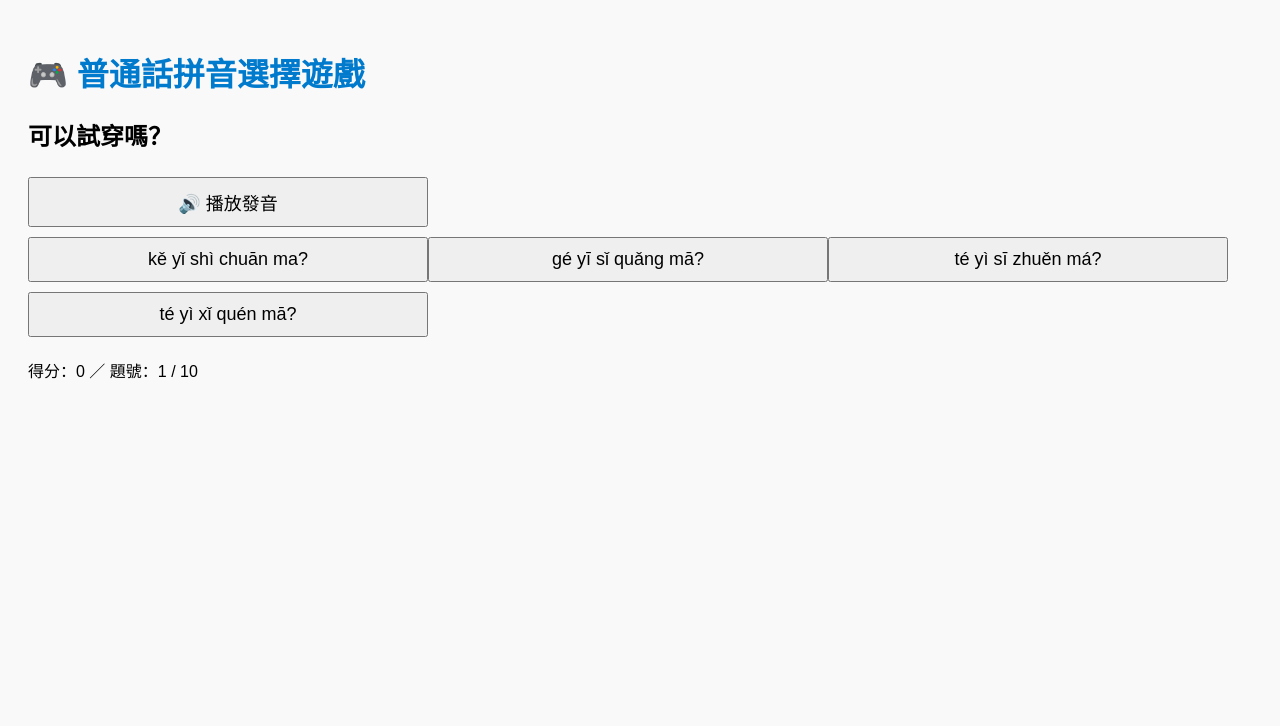
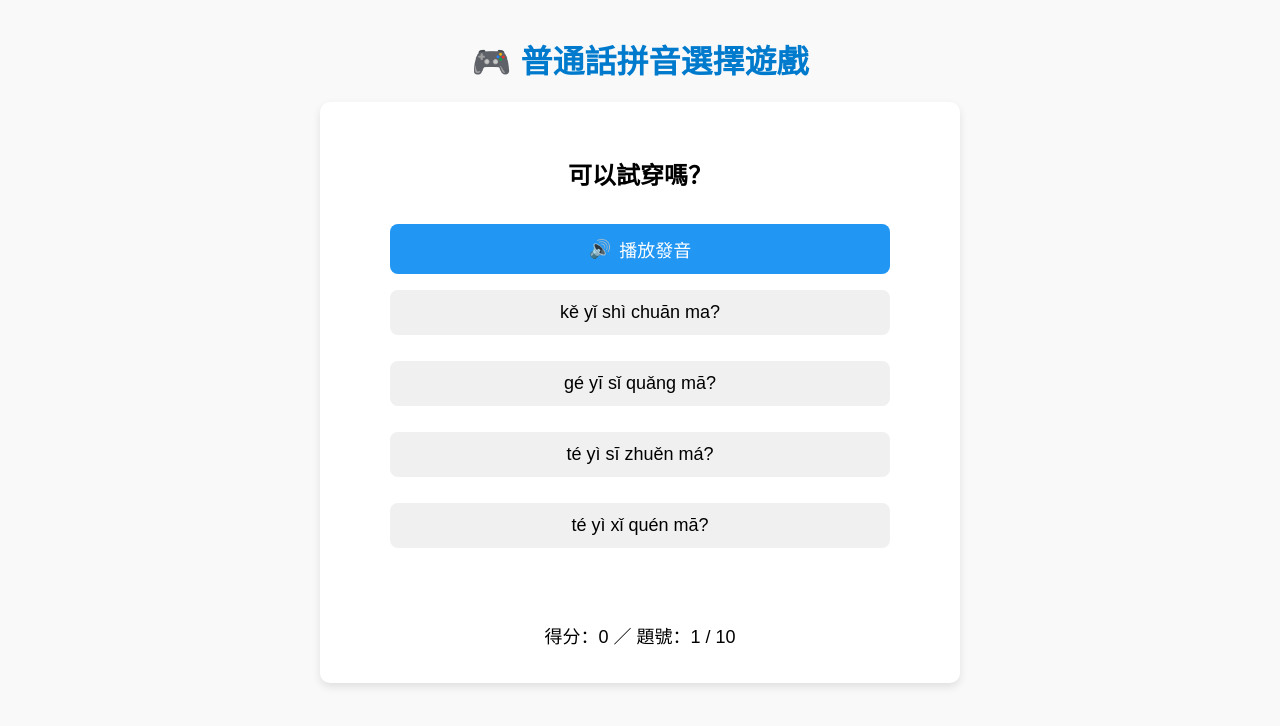
Before and after one commit to leochan3144/pinyin-game-3, a plain HTML site: page index.html in a window 1280 px wide. Both pictures are taken after a click on the button "開始遊戲". Drawn offline with Linux system fonts and the light colour scheme.

Commit message:
Update index.html

```diff
--- a/index.html
+++ b/index.html
@@ -2,17 +2,140 @@
 <html lang="zh-Hans">
 <head>
   <meta charset="UTF-8">
+  <meta name="viewport" content="width=device-width, initial-scale=1.0">
   <title>普通話拼音選擇遊戲</title>
   <style>
-    body { font-family: "Microsoft JhengHei", sans-serif; padding: 20px; background: #f9f9f9; }
-    h1 { color: #007acc; }
-    button { font-size: 18px; padding: 10px 20px; margin: 5px 0; width: 100%; max-width: 400px; }
-    .hidden { display: none; }
-    .feedback { margin-top: 10px; font-weight: bold; }
+    body {
+      font-family: "Microsoft JhengHei", "PingFang SC", "Hiragino Sans GB", sans-serif;
+      padding: 15px;
+      background: #f9f9f9;
+      max-width: 100%;
+      margin: 0 auto;
+    }
+
+    h1 {
+      color: #007acc;
+      font-size: clamp(1.5rem, 5vw, 2rem);
+      text-align: center;
+      margin-bottom: 20px;
+    }
+
+    h2 {
+      font-size: clamp(1.2rem, 4vw, 1.5rem);
+      text-align: center;
+      margin: 15px 0;
+      min-height: 3em;
+      display: flex;
+      align-items: center;
+      justify-content: center;
+    }
+
+    button {
+      font-size: clamp(16px, 4vw, 18px);
+      padding: 12px 20px;
+      margin: 8px 0;
+      width: 100%;
+      max-width: 500px;
+      border: none;
+      border-radius: 8px;
+      cursor: pointer;
+      transition: all 0.2s;
+      display: block;
+      margin-left: auto;
+      margin-right: auto;
+    }
+
+    button:hover {
+      opacity: 0.9;
+      transform: scale(1.02);
+    }
+
+    button:active {
+      transform: scale(0.98);
+    }
+
+    .hidden {
+      display: none;
+    }
+
+    .feedback {
+      margin-top: 15px;
+      font-weight: bold;
+      text-align: center;
+      font-size: clamp(16px, 4vw, 18px);
+      min-height: 2em;
+    }
+
     #next-btn {
       background-color: #4CAF50;
       color: white;
-      margin-top: 20px;
+      margin-top: 25px;
+      font-weight: bold;
+    }
+
+    #start-screen, #game-area, #end-screen {
+      max-width: 600px;
+      margin: 0 auto;
+      padding: 20px;
+      background: white;
+      border-radius: 10px;
+      box-shadow: 0 4px 8px rgba(0,0,0,0.1);
+    }
+
+    #question-count {
+      font-size: clamp(16px, 4vw, 18px);
+      padding: 8px;
+      border-radius: 5px;
+      border: 1px solid #ddd;
+      margin-left: 10px;
+    }
+
+    label {
+      font-size: clamp(16px, 4vw, 18px);
+    }
+
+    #options {
+      display: flex;
+      flex-direction: column;
+      align-items: center;
+      gap: 10px;
+    }
+
+    #options button {
+      background-color: #f0f0f0;
+    }
+
+    #options button:hover {
+      background-color: #e0e0e0;
+    }
+
+    #score-display {
+      text-align: center;
+      margin: 15px 0;
+      font-size: clamp(16px, 4vw, 18px);
+    }
+
+    #pronunciation-btn {
+      background-color: #2196F3;
+      color: white;
+      display: flex;
+      align-items: center;
+      justify-content: center;
+      gap: 8px;
+    }
+
+    @media (max-width: 480px) {
+      body {
+        padding: 10px;
+      }
+
+      #start-screen, #game-area, #end-screen {
+        padding: 15px;
+      }
+
+      button {
+        padding: 10px 15px;
+      }
     }
   </style>
 </head>
@@ -33,16 +156,20 @@
 
 <div id="game-area" class="hidden">
   <h2 id="word-display"></h2>
-  <button onclick="playPronunciation()">🔊 播放發音</button>
+  <button id="pronunciation-btn" onclick="playPronunciation()">
+    <span>🔊</span> 播放發音
+  </button>
   <div id="options"></div>
   <div class="feedback" id="feedback"></div>
-  <p>得分：<span id="score">0</span> ／ 題號：<span id="current">1</span> / <span id="total"></span></p>
+  <div id="score-display">
+    得分：<span id="score">0</span> ／ 題號：<span id="current">1</span> / <span id="total"></span>
+  </div>
   <button id="next-btn" class="hidden" onclick="nextQuestion()">下一題</button>
 </div>
 
 <div id="end-screen" class="hidden">
   <h2>🎉 遊戲結束！</h2>
-  <p>你的得分是：<span id="final-score"></span></p>
+  <p style="text-align: center; font-size: 1.2rem;">你的得分是：<span id="final-score"></span></p>
   <button onclick="location.reload()">再玩一次</button>
 </div>
 
@@ -240,112 +367,34 @@ const wordBank = [
 
 const confusables = {
   "initials": {
-    "zh": [
-      "z",
-      "ch"
-    ],
-    "ch": [
-      "zh",
-      "q"
-    ],
-    "sh": [
-      "s",
-      "x"
-    ],
-    "z": [
-      "zh",
-      "j"
-    ],
-    "c": [
-      "ch",
-      "q"
-    ],
-    "s": [
-      "sh",
-      "x"
-    ],
-    "j": [
-      "z",
-      "q"
-    ],
-    "q": [
-      "c",
-      "ch"
-    ],
-    "x": [
-      "sh",
-      "s"
-    ],
-    "b": [
-      "p",
-      "d"
-    ],
-    "d": [
-      "b",
-      "t"
-    ],
-    "t": [
-      "d",
-      "k"
-    ],
-    "g": [
-      "k",
-      "h"
-    ],
-    "k": [
-      "g",
-      "t"
-    ],
-    "h": [
-      "k",
-      "x"
-    ]
+    "zh": ["z", "ch"],
+    "ch": ["zh", "q"],
+    "sh": ["s", "x"],
+    "z": ["zh", "j"],
+    "c": ["ch", "q"],
+    "s": ["sh", "x"],
+    "j": ["z", "q"],
+    "q": ["c", "ch"],
+    "x": ["sh", "s"],
+    "b": ["p", "d"],
+    "d": ["b", "t"],
+    "t": ["d", "k"],
+    "g": ["k", "h"],
+    "k": ["g", "t"],
+    "h": ["k", "x"]
   },
   "finals": {
-    "ang": [
-      "an",
-      "eng"
-    ],
-    "eng": [
-      "ang",
-      "en"
-    ],
-    "ing": [
-      "in",
-      "iang"
-    ],
-    "in": [
-      "ing",
-      "ian"
-    ],
-    "ian": [
-      "in",
-      "iang"
-    ],
-    "iang": [
-      "ian",
-      "ing"
-    ],
-    "ao": [
-      "ou",
-      "an"
-    ],
-    "ou": [
-      "ao",
-      "o"
-    ],
-    "an": [
-      "ang",
-      "en"
-    ],
-    "en": [
-      "eng",
-      "an"
-    ],
-    "ong": [
-      "eng",
-      "uang"
-    ]
+    "ang": ["an", "eng"],
+    "eng": ["ang", "en"],
+    "ing": ["in", "iang"],
+    "in": ["ing", "ian"],
+    "ian": ["in", "iang"],
+    "iang": ["ian", "ing"],
+    "ao": ["ou", "an"],
+    "ou": ["ao", "o"],
+    "an": ["ang", "en"],
+    "en": ["eng", "an"],
+    "ong": ["eng", "uang"]
   }
 };
 
@@ -387,14 +436,23 @@ function checkAnswer(selected, correct) {
   if (selected === correct) {
     score++;
     fb.textContent = "✅ 正確！";
+    fb.style.color = "#4CAF50";
   } else {
     fb.textContent = `❌ 錯了，正確答案是：${correct}`;
+    fb.style.color = "#f44336";
   }
   document.getElementById("score").textContent = score;
 
   // 禁用所有選項按鈕
   document.querySelectorAll("#options button").forEach(btn => {
     btn.disabled = true;
+    if (btn.textContent === correct) {
+      btn.style.backgroundColor = "#4CAF50";
+      btn.style.color = "white";
+    } else if (btn.textContent === selected && selected !== correct) {
+      btn.style.backgroundColor = "#f44336";
+      btn.style.color = "white";
+    }
   });
 
   // 顯示「下一題」按鈕
@@ -405,6 +463,8 @@ function nextQuestion() {
   // 啟用所有選項按鈕
   document.querySelectorAll("#options button").forEach(btn => {
     btn.disabled = false;
+    btn.style.backgroundColor = "#f0f0f0";
+    btn.style.color = "black";
   });
 
   current++;
@@ -425,6 +485,7 @@ function playPronunciation() {
   let word = questions[current].word;
   let utter = new SpeechSynthesisUtterance(word);
   utter.lang = "zh-CN";
+  utter.rate = 0.9;
   speechSynthesis.speak(utter);
 }
 
```
